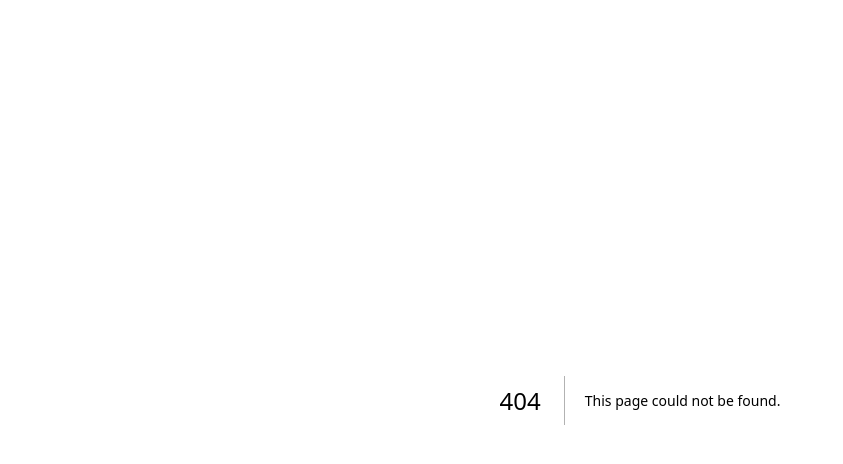
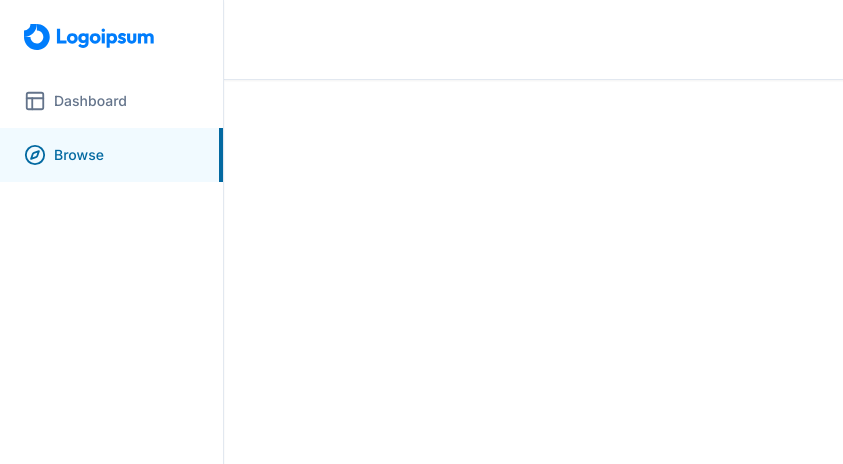
Before and after one commit to ahmedibar/lms-platform, a Next.js app: page /search in a window 1280 px wide. Before the commit this address had no page. Shown: the top 464 px of the page, without its empty margins (0-843 px from the left). Built offline with nearby package versions, Linux system fonts and the light colour scheme.

Commit message:
Setting up Layouts

```diff
--- /dev/null
+++ b/app/(dashboard)/(routes)/search/page.tsx
@@ -0,0 +1,7 @@
+import React from "react";
+
+const SearchPage = () => {
+  return <div>SearchPage</div>;
+};
+
+export default SearchPage;
--- /dev/null
+++ b/app/(dashboard)/_components/logo.tsx
@@ -0,0 +1,10 @@
+import Image from "next/image";
+import React from "react";
+
+const Logo = () => {
+  return (
+    <Image src="/assets/images/logo.svg" alt="logo" width={130} height={130} />
+  );
+};
+
+export default Logo;
--- /dev/null
+++ b/app/(dashboard)/_components/mobile-sidebar.tsx
@@ -0,0 +1,18 @@
+import { Sheet, SheetContent, SheetTrigger } from "@/components/ui/sheet";
+import { Menu } from "lucide-react";
+import Sidebar from "./sidebar";
+
+const MobileSidebar = () => {
+  return (
+    <Sheet>
+      <SheetTrigger className="md:hidden pr-4 hover:opacity-75 transition">
+        <Menu />
+      </SheetTrigger>
+      <SheetContent side="left" className="p-0 bg-white">
+        <Sidebar />
+      </SheetContent>
+    </Sheet>
+  );
+};
+
+export default MobileSidebar;
--- /dev/null
+++ b/app/(dashboard)/_components/navbar.tsx
@@ -0,0 +1,14 @@
+import React from "react";
+import MobileSidebar from "./mobile-sidebar";
+import NavbarRoutes from "@/components/navbar-routes";
+
+const Navbar = () => {
+  return (
+    <div className="p-4 border-b h-full flex items-center bg-white shadow-sm">
+      <MobileSidebar />
+      <NavbarRoutes />
+    </div>
+  );
+};
+
+export default Navbar;
--- /dev/null
+++ b/app/(dashboard)/_components/sidebar-item.tsx
@@ -0,0 +1,54 @@
+"use client";
+
+import { LucideIcon } from "lucide-react";
+import { usePathname, useRouter } from "next/navigation";
+import React from "react";
+
+import { cn } from "@/lib/utils";
+
+interface SidebarItemProps {
+  icon: LucideIcon;
+  label: string;
+  href: string;
+}
+
+const SidebarItem = ({ icon: Icon, label, href }: SidebarItemProps) => {
+  const pathname = usePathname();
+  const router = useRouter();
+
+  const isActive =
+    (pathname === "/" && href === "/") ||
+    pathname === href ||
+    pathname?.startsWith(`${href}/`);
+
+  const onClick = () => {
+    router.push(href);
+  };
+  return (
+    <button
+      onClick={onClick}
+      type="button"
+      className={cn(
+        "flex items-center gap-x-2 text-slate-500 text-sm font-[500] pl-6 transition-all hover:text-slate-600 hover:bg-slate-300/20",
+        isActive &&
+          "text-sky-700 bg-sky-200/20 hover:bg-sky-200/20 hover:text-sky-700"
+      )}
+    >
+      <div className="flex items-center gap-x-2 py-4">
+        <Icon
+          size={22}
+          className={cn("text-slate-500", isActive && "text-sky-700")}
+        />
+        {label}
+      </div>
+      <div
+        className={cn(
+          "ml-auto opacity-0 border-2 border-sky-700 h-full transition-all",
+          isActive && "opacity-100"
+        )}
+      />
+    </button>
+  );
+};
+
+export default SidebarItem;
--- /dev/null
+++ b/app/(dashboard)/_components/sidebar-routes.tsx
@@ -0,0 +1,35 @@
+"use client";
+
+import { Compass, Layout } from "lucide-react";
+import SidebarItem from "./sidebar-item";
+
+const guestRoutes = [
+  {
+    icon: Layout,
+    label: "Dashboard",
+    href: "/",
+  },
+  {
+    icon: Compass,
+    label: "Browse",
+    href: "/search",
+  },
+];
+
+const SidebarRoutes = () => {
+  const routes = guestRoutes;
+  return (
+    <div className="flex flex-col w-full">
+      {routes.map((route) => (
+        <SidebarItem
+          key={route.href}
+          icon={route.icon}
+          label={route.label}
+          href={route.href}
+        />
+      ))}
+    </div>
+  );
+};
+
+export default SidebarRoutes;
--- /dev/null
+++ b/app/(dashboard)/_components/sidebar.tsx
@@ -0,0 +1,18 @@
+import React from "react";
+import Logo from "./logo";
+import SidebarRoutes from "./sidebar-routes";
+
+const Sidebar = () => {
+  return (
+    <div className="h-full border-r flex flex-col overflow-y-auto bg-white shadow-sm">
+      <div className="p-6">
+        <Logo />
+      </div>
+      <div className="flex flex-col w-full">
+        <SidebarRoutes />
+      </div>
+    </div>
+  );
+};
+
+export default Sidebar;
--- /dev/null
+++ b/app/(dashboard)/layout.tsx
@@ -0,0 +1,18 @@
+import Navbar from "./_components/navbar";
+import Sidebar from "./_components/sidebar";
+
+const DashboardLayout = ({ children }: { children: React.ReactNode }) => {
+  return (
+    <div className="h-full">
+      <div className="h-[80px] md:pl-56 fixed inset-y-0 w-full z-50">
+        <Navbar />
+      </div>
+      <div className="hidden md:flex h-full w-56 flex-col fixed inset-y-0 z-50">
+        <Sidebar />
+      </div>
+      <main className="md:pl-56 h-full">{children}</main>
+    </div>
+  );
+};
+
+export default DashboardLayout;
--- /dev/null
+++ b/components/navbar-routes.tsx
@@ -0,0 +1,13 @@
+"use client";
+import { UserButton } from "@clerk/nextjs";
+import React from "react";
+
+const NavbarRoutes = () => {
+  return (
+    <div className="flex gap-x-2 ml-auto">
+      <UserButton />
+    </div>
+  );
+};
+
+export default NavbarRoutes;
--- /dev/null
+++ b/components/ui/sheet.tsx
@@ -0,0 +1,140 @@
+"use client"
+
+import * as React from "react"
+import * as SheetPrimitive from "@radix-ui/react-dialog"
+import { cva, type VariantProps } from "class-variance-authority"
+import { X } from "lucide-react"
+
+import { cn } from "@/lib/utils"
+
+const Sheet = SheetPrimitive.Root
+
+const SheetTrigger = SheetPrimitive.Trigger
+
+const SheetClose = SheetPrimitive.Close
+
+const SheetPortal = SheetPrimitive.Portal
+
+const SheetOverlay = React.forwardRef<
+  React.ElementRef<typeof SheetPrimitive.Overlay>,
+  React.ComponentPropsWithoutRef<typeof SheetPrimitive.Overlay>
+>(({ className, ...props }, ref) => (
+  <SheetPrimitive.Overlay
+    className={cn(
+      "fixed inset-0 z-50 bg-black/80  data-[state=open]:animate-in data-[state=closed]:animate-out data-[state=closed]:fade-out-0 data-[state=open]:fade-in-0",
+      className
+    )}
+    {...props}
+    ref={ref}
+  />
+))
+SheetOverlay.displayName = SheetPrimitive.Overlay.displayName
+
+const sheetVariants = cva(
+  "fixed z-50 gap-4 bg-background p-6 shadow-lg transition ease-in-out data-[state=open]:animate-in data-[state=closed]:animate-out data-[state=closed]:duration-300 data-[state=open]:duration-500",
+  {
+    variants: {
+      side: {
+        top: "inset-x-0 top-0 border-b data-[state=closed]:slide-out-to-top data-[state=open]:slide-in-from-top",
+        bottom:
+          "inset-x-0 bottom-0 border-t data-[state=closed]:slide-out-to-bottom data-[state=open]:slide-in-from-bottom",
+        left: "inset-y-0 left-0 h-full w-3/4 border-r data-[state=closed]:slide-out-to-left data-[state=open]:slide-in-from-left sm:max-w-sm",
+        right:
+          "inset-y-0 right-0 h-full w-3/4  border-l data-[state=closed]:slide-out-to-right data-[state=open]:slide-in-from-right sm:max-w-sm",
+      },
+    },
+    defaultVariants: {
+      side: "right",
+    },
+  }
+)
+
+interface SheetContentProps
+  extends React.ComponentPropsWithoutRef<typeof SheetPrimitive.Content>,
+    VariantProps<typeof sheetVariants> {}
+
+const SheetContent = React.forwardRef<
+  React.ElementRef<typeof SheetPrimitive.Content>,
+  SheetContentProps
+>(({ side = "right", className, children, ...props }, ref) => (
+  <SheetPortal>
+    <SheetOverlay />
+    <SheetPrimitive.Content
+      ref={ref}
+      className={cn(sheetVariants({ side }), className)}
+      {...props}
+    >
+      {children}
+      <SheetPrimitive.Close className="absolute right-4 top-4 rounded-sm opacity-70 ring-offset-background transition-opacity hover:opacity-100 focus:outline-none focus:ring-2 focus:ring-ring focus:ring-offset-2 disabled:pointer-events-none data-[state=open]:bg-secondary">
+        <X className="h-4 w-4" />
+        <span className="sr-only">Close</span>
+      </SheetPrimitive.Close>
+    </SheetPrimitive.Content>
+  </SheetPortal>
+))
+SheetContent.displayName = SheetPrimitive.Content.displayName
+
+const SheetHeader = ({
+  className,
+  ...props
+}: React.HTMLAttributes<HTMLDivElement>) => (
+  <div
+    className={cn(
+      "flex flex-col space-y-2 text-center sm:text-left",
+      className
+    )}
+    {...props}
+  />
+)
+SheetHeader.displayName = "SheetHeader"
+
+const SheetFooter = ({
+  className,
+  ...props
+}: React.HTMLAttributes<HTMLDivElement>) => (
+  <div
+    className={cn(
+      "flex flex-col-reverse sm:flex-row sm:justify-end sm:space-x-2",
+      className
+    )}
+    {...props}
+  />
+)
+SheetFooter.displayName = "SheetFooter"
+
+const SheetTitle = React.forwardRef<
+  React.ElementRef<typeof SheetPrimitive.Title>,
+  React.ComponentPropsWithoutRef<typeof SheetPrimitive.Title>
+>(({ className, ...props }, ref) => (
+  <SheetPrimitive.Title
+    ref={ref}
+    className={cn("text-lg font-semibold text-foreground", className)}
+    {...props}
+  />
+))
+SheetTitle.displayName = SheetPrimitive.Title.displayName
+
+const SheetDescription = React.forwardRef<
+  React.ElementRef<typeof SheetPrimitive.Description>,
+  React.ComponentPropsWithoutRef<typeof SheetPrimitive.Description>
+>(({ className, ...props }, ref) => (
+  <SheetPrimitive.Description
+    ref={ref}
+    className={cn("text-sm text-muted-foreground", className)}
+    {...props}
+  />
+))
+SheetDescription.displayName = SheetPrimitive.Description.displayName
+
+export {
+  Sheet,
+  SheetPortal,
+  SheetOverlay,
+  SheetTrigger,
+  SheetClose,
+  SheetContent,
+  SheetHeader,
+  SheetFooter,
+  SheetTitle,
+  SheetDescription,
+}
--- a/package.json
+++ b/package.json
@@ -10,6 +10,7 @@
   },
   "dependencies": {
     "@clerk/nextjs": "^4.29.9",
+    "@radix-ui/react-dialog": "^1.0.5",
     "@radix-ui/react-slot": "^1.0.2",
     "class-variance-authority": "^0.7.0",
     "clsx": "^2.1.0",
```
Also changed, not shown: public/assets/images/logo.svg (added), 1 other file (tests, documents, lock files or other folders).
